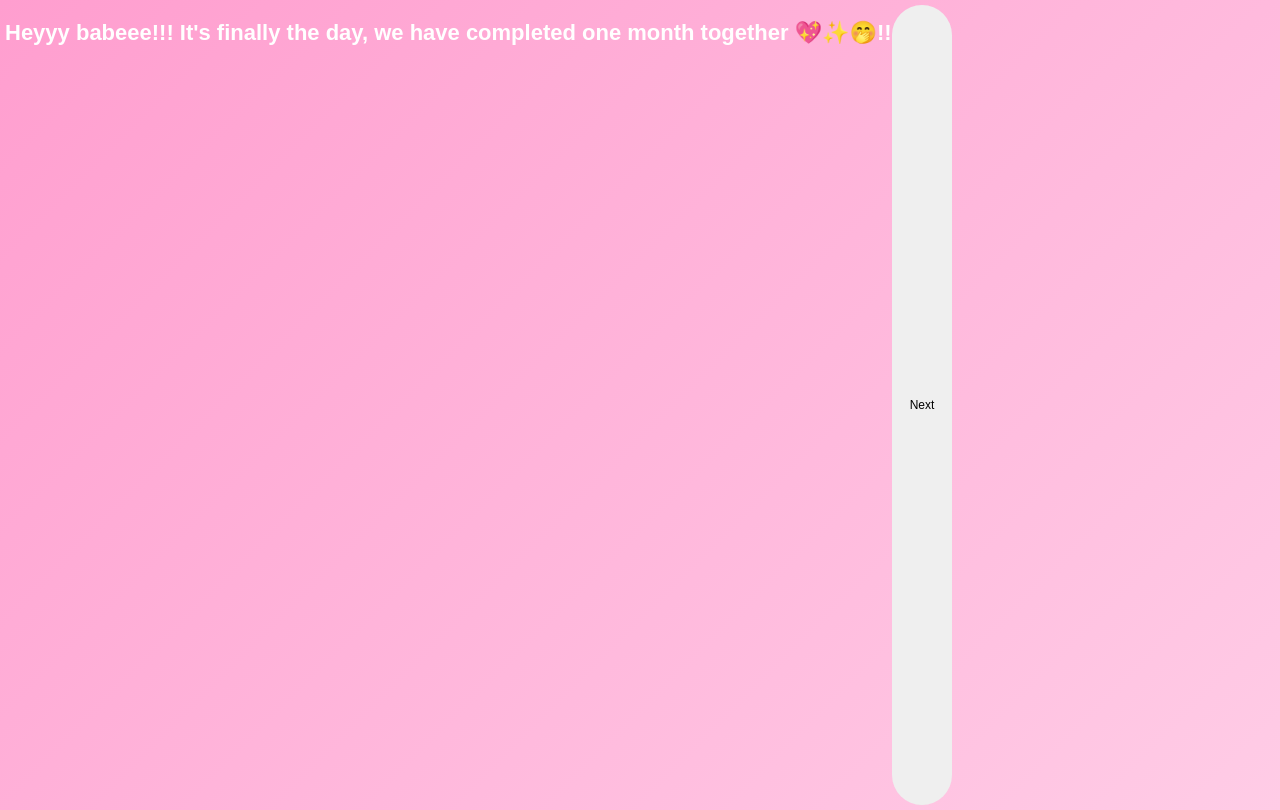
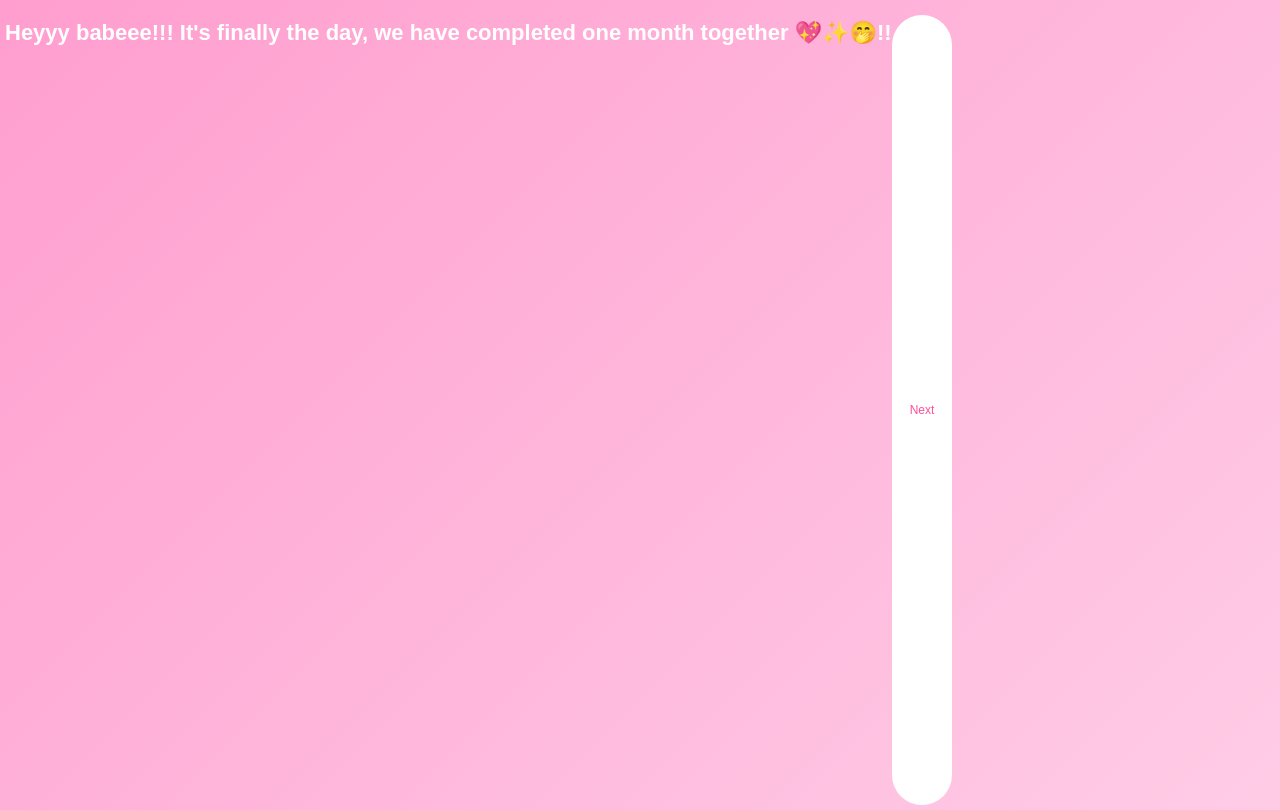
Before and after one commit to eok304506-crypto/Love-, a plain HTML site: page index.html in a window 1280 px wide. Drawn offline with Linux system fonts and the light colour scheme.

Commit message:
Update index.html

```diff
--- a/index.html
+++ b/index.html
@@ -47,9 +47,16 @@ button{
     border:none;
     border-radius:30px;
     font-size:12px;
+    cursor:pointer;
+    margin-top:10px;
+    background:white;
+    color:#ff4f9a;
+}
+
 #noBtn{
     position:absolute;
 }
+
 .nextBtn{
     position:fixed;
     bottom:20px;
```
